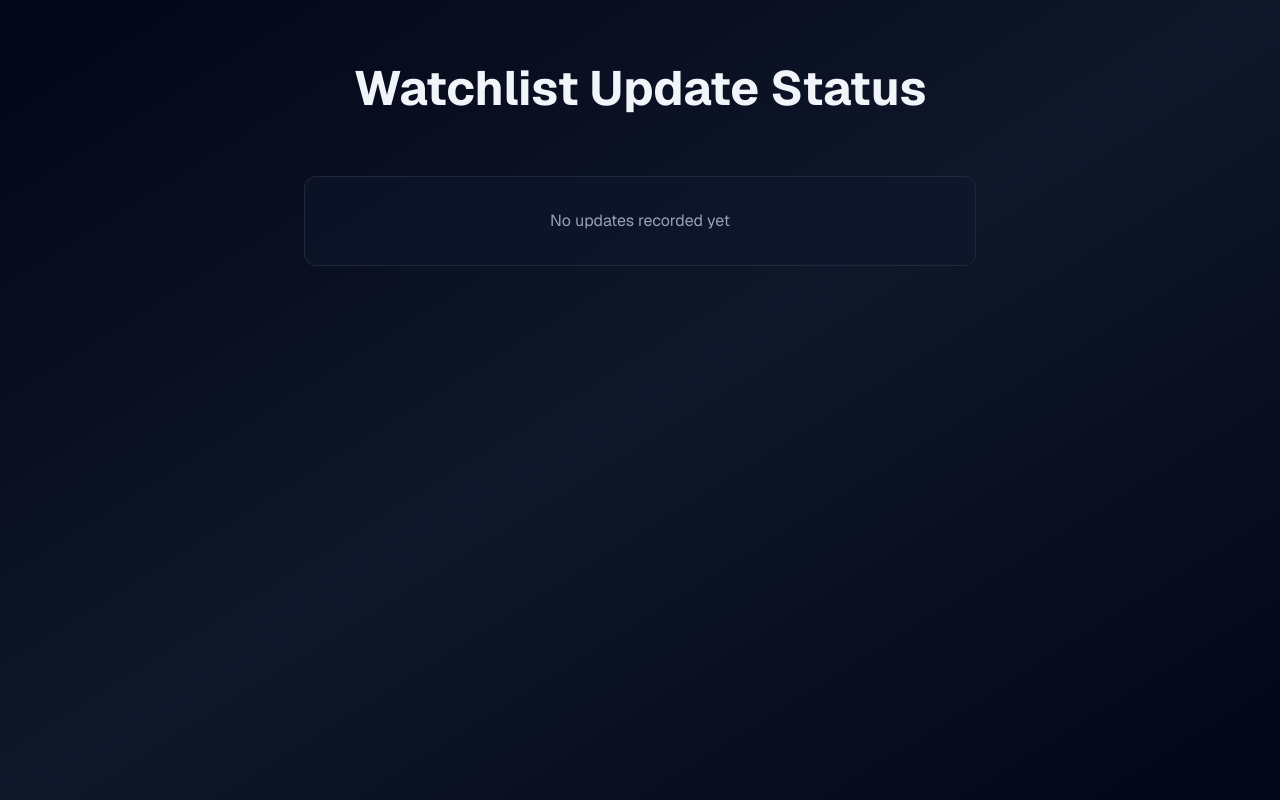
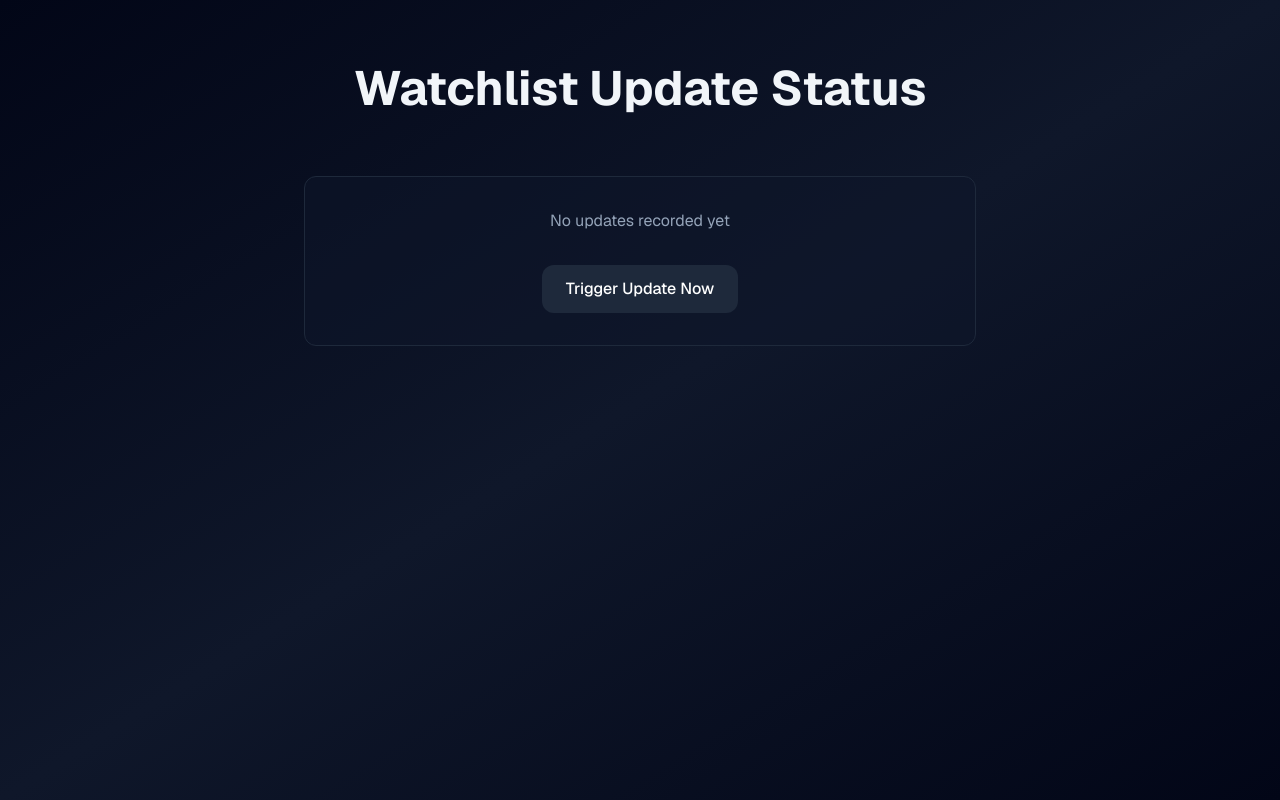
Before and after one commit to halfkey/watchlist-export, a Next.js app: page /status in a window 1280 px wide. Built offline with nearby package versions, Linux system fonts and the light colour scheme; no server answers; the database is empty.

Commit message:
Add: Manual trigger button to status page

```diff
--- a/src/app/status/page.tsx
+++ b/src/app/status/page.tsx
@@ -1,4 +1,30 @@
 import { getLastUpdate } from '@/lib/storage';
+import { revalidatePath } from 'next/cache';
+import { Suspense } from 'react';
+
+function TriggerButton() {
+  return (
+    <form action={async () => {
+      'use server';
+      try {
+        const response = await fetch(`${process.env.NEXT_PUBLIC_APP_URL}/api/cron/update`);
+        const data = await response.json();
+        revalidatePath('/status');
+        return data;
+      } catch (error) {
+        console.error('Failed to trigger update:', error);
+        throw error;
+      }
+    }}>
+      <button
+        type="submit"
+        className="px-6 py-3 font-medium text-white bg-slate-800 hover:bg-slate-700 rounded-xl transition-colors duration-200"
+      >
+        Trigger Update Now
+      </button>
+    </form>
+  );
+}
 
 export default async function StatusPage() {
   const lastUpdate = await getLastUpdate();
@@ -41,6 +67,19 @@ export default async function StatusPage() {
             ) : (
               <p className="text-slate-400 text-center">No updates recorded yet</p>
             )}
+
+            <div className="mt-8 flex justify-center">
+              <Suspense fallback={
+                <button
+                  disabled
+                  className="px-6 py-3 font-medium text-white bg-slate-800/50 rounded-xl cursor-not-allowed"
+                >
+                  Updating...
+                </button>
+              }>
+                <TriggerButton />
+              </Suspense>
+            </div>
           </div>
         </div>
       </div>
```
